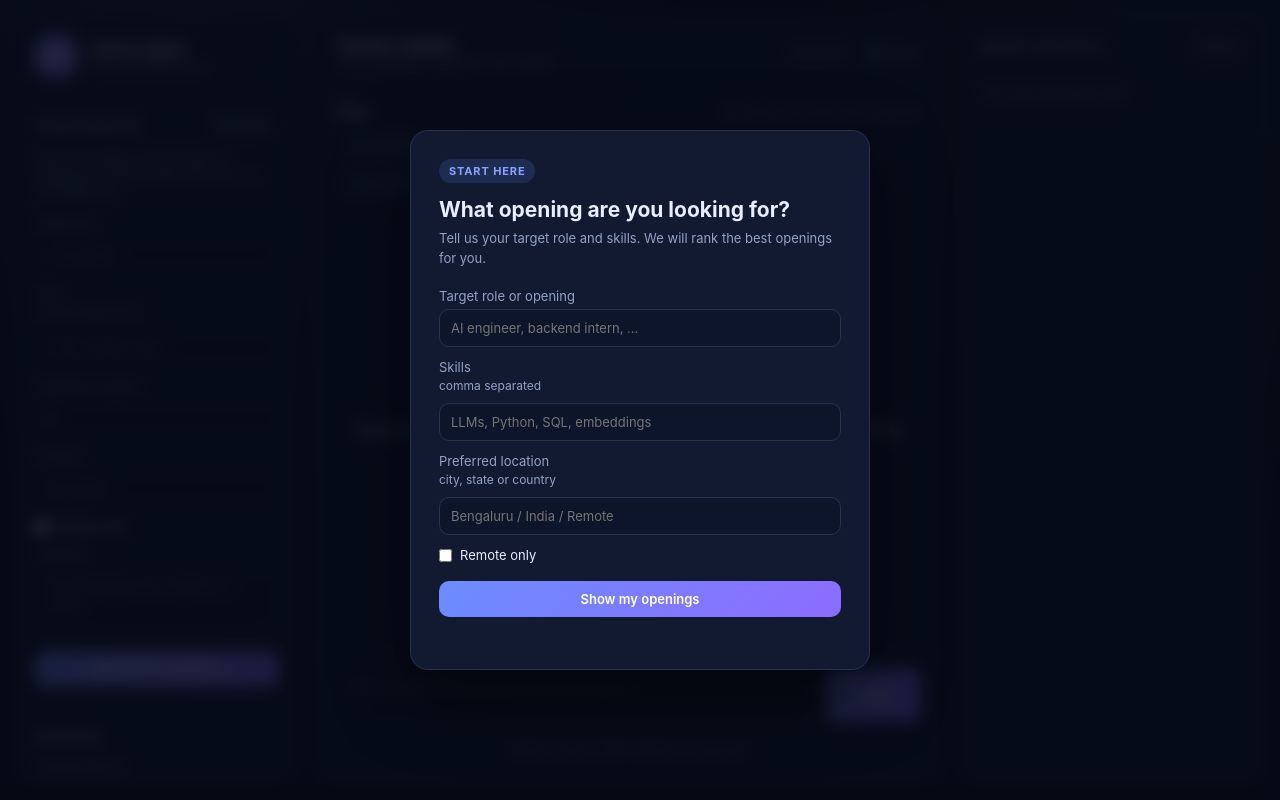
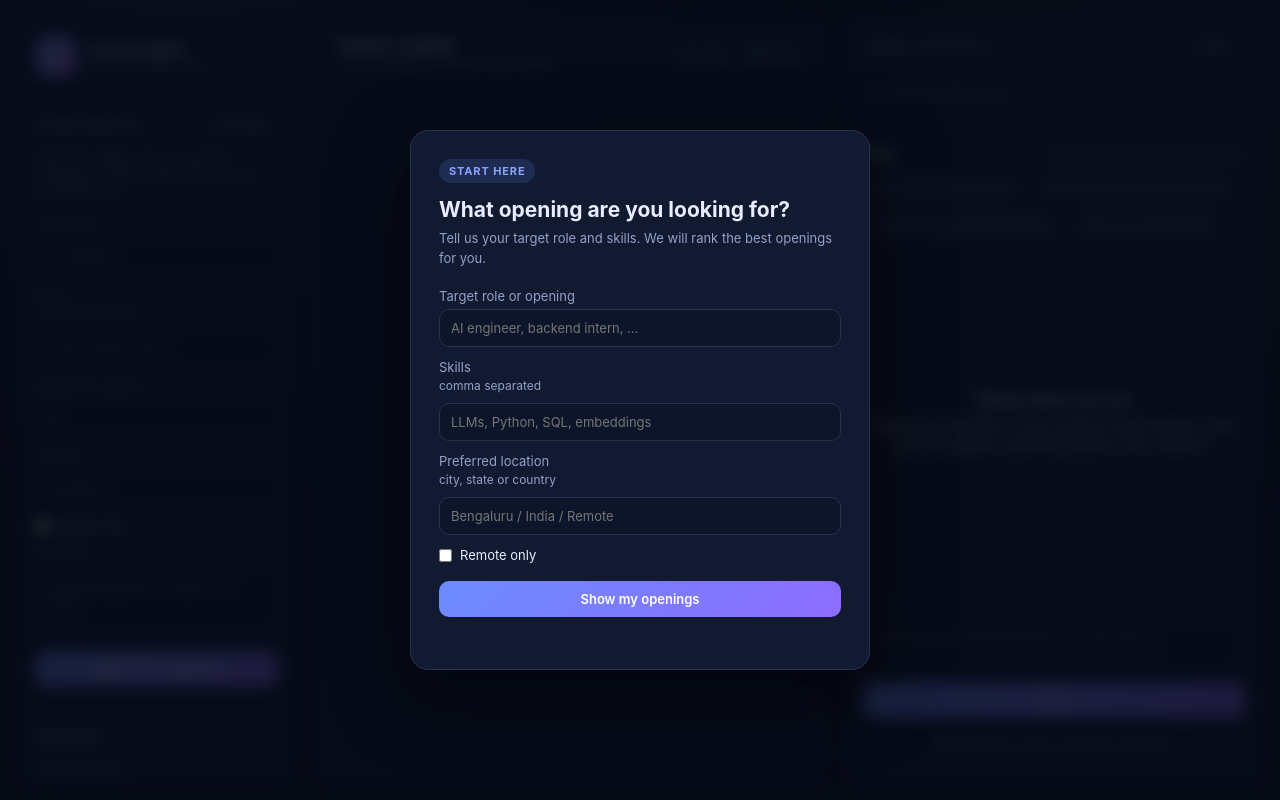
Before and after one commit to vinithwade/career-match, a website: page public/index.html in a window 1280 px wide. Drawn offline with Linux system fonts and the light colour scheme.

Commit message:
Move chat into right sidebar

```diff
--- a/public/index.html
+++ b/public/index.html
@@ -67,7 +67,20 @@
           </div>
           <div id="matches-list" class="matches-list"></div>
         </section>
+      </main>
 
+      <aside class="trace-panel">
+        <section class="trace-block">
+          <div class="panel-head">
+            <h2>Agent activity</h2>
+            <span class="pill" id="turn-count">0 turns</span>
+          </div>
+          <div id="trace-list" class="trace-list">
+            <p class="muted">Tool calls will appear here.</p>
+          </div>
+        </section>
+
+        <section class="chat-block">
           <div class="chat-head">
             <h3>Chat</h3>
             <span class="muted">Ask follow-ups about your matches</span>
@@ -92,17 +105,6 @@
             <button type="submit" id="send" class="primary">Send</button>
           </form>
           <p class="hint center">Enter to send · Shift + Enter for a new line</p>
-      </main>
-
-      <aside class="trace-panel">
-        <section class="trace-block">
-          <div class="panel-head">
-            <h2>Agent activity</h2>
-            <span class="pill" id="turn-count">0 turns</span>
-          </div>
-          <div id="trace-list" class="trace-list">
-            <p class="muted">Tool calls will appear here.</p>
-          </div>
         </section>
       </aside>
     </div>
--- a/public/styles.css
+++ b/public/styles.css
@@ -29,7 +29,7 @@ body {
 
 .app-shell {
   display: grid;
-  grid-template-columns: 282px minmax(0, 1fr) 304px;
+  grid-template-columns: 282px minmax(0, 1fr) 420px;
   gap: 16px;
   height: 100vh;
   padding: 16px;
@@ -49,6 +49,13 @@ body {
 .trace-panel {
   overflow-y: auto;
   padding: 18px;
+}
+
+.trace-panel {
+  display: flex;
+  flex-direction: column;
+  gap: 16px;
+  overflow: hidden;
 }
 
 .brand {
@@ -426,12 +433,27 @@ button {
   white-space: pre-wrap;
 }
 
+.trace-block {
+  flex: 0 0 auto;
+  max-height: 34%;
+  overflow-y: auto;
+  padding-right: 4px;
+}
+
+.chat-block {
+  display: flex;
+  flex: 1;
+  flex-direction: column;
+  min-height: 0;
+  padding-top: 16px;
+  border-top: 1px solid var(--border);
+}
+
 .chat-head {
   display: flex;
   align-items: baseline;
   justify-content: space-between;
   gap: 12px;
-  padding: 14px 22px 0;
 }
 
 .chat-head h3 {
@@ -443,7 +465,7 @@ button {
   display: flex;
   flex-wrap: wrap;
   gap: 7px;
-  padding: 10px 22px 0;
+  padding: 10px 0 0;
 }
 
 .chip {
@@ -467,7 +489,7 @@ button {
   flex-direction: column;
   gap: 10px;
   overflow-y: auto;
-  padding: 14px 22px;
+  padding: 14px 0;
 }
 
 .empty {
@@ -549,8 +571,9 @@ button {
 
 .composer {
   display: flex;
+  flex-direction: column;
   gap: 10px;
-  padding: 14px 22px 0;
+  padding: 14px 0 0;
   border-top: 1px solid var(--border);
 }
 
@@ -560,13 +583,13 @@ button {
 }
 
 .composer .primary {
-  width: 110px;
+  width: 100%;
   align-self: stretch;
 }
 
 .center {
   text-align: center;
-  padding: 8px 0 14px;
+  padding: 8px 0 0;
 }
 
 .trace-list {
@@ -682,7 +705,7 @@ button {
 
   .trace-panel {
     grid-column: 1 / -1;
-    max-height: 260px;
+    max-height: 620px;
   }
 
   .main {
@@ -709,6 +732,7 @@ button {
   .trace-panel {
     order: 3;
     max-height: none;
+    min-height: 620px;
   }
 
   .matches-list {
```
Lines whose indentation alone changed are shown as unchanged.
